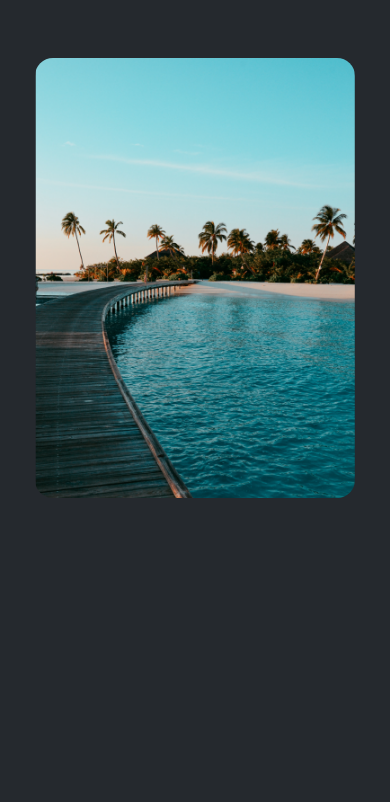
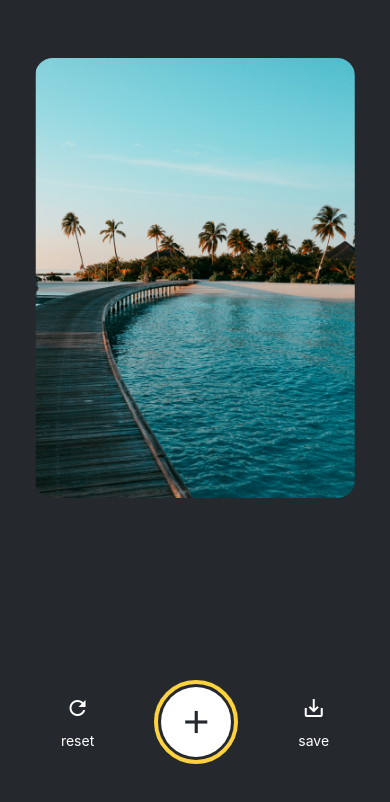
Before and after one commit to bayazidsustami/smash-emoji, a React Native app: screen / in a window 390 px wide. Shown: the top 802 px of the page. Built offline with nearby package versions, Linux system fonts and the light colour scheme.

Commit message:
feat : complete icon buttons

```diff
--- a/App.js
+++ b/App.js
@@ -7,12 +7,25 @@ import Button from './components/Button';
 import { useState } from 'react';
 
 import * as ImagePicker from 'expo-image-picker';
+import IconButton from './components/IconButton';
+import CircleButton from './components/CircleButton';
 
 const PlaceholderImage = require('./assets/images/background-image.png');
 
 export default function App() {
   const [selectedImage, setSelectedImage] = useState(null)
   const [showAppOptions, setShowAppOptions] = useState(false)
+  const onReset = () => {
+    setShowAppOptions(false)
+  }
+
+  const onAddSticker = () => {
+
+  }
+
+  const onSaveImageAsync = () => {
+
+  }
 
   const imagePickerAsync = async () => {
     let result = await ImagePicker.launchImageLibraryAsync({
@@ -36,7 +49,15 @@ export default function App() {
           selectedImage={selectedImage}
         />
       </View>
-      {showAppOptions ? (<View/>) : (
+      {showAppOptions ? (
+        <View style={styles.optionsContainer}>
+          <View style={styles.optionsRow}>
+            <IconButton icon="refresh" label="reset" onPress={onReset}/>
+            <CircleButton onPress={onAddSticker}/>
+            <IconButton icon="save-alt" label="save" onPress={onSaveImageAsync}/>
+          </View>
+        </View>
+      ) : (
         <View style={styles.footerContiner}>
           <Button theme="primary" label={"Choose a photo"} onPress={imagePickerAsync}/>
           <Button label={"Use this photo"} onPress={setShowAppOptions(true)}/>
@@ -60,5 +81,13 @@ const styles = StyleSheet.create({
   footerContiner: {
     flex: 1/3,
     alignItems: 'center',
-  }
+  },
+  optionsContainer: {
+    position: 'absolute',
+    bottom: 80,
+  },
+  optionsRow: {
+    alignItems: 'center',
+    flexDirection: 'row',
+  },
 });
--- /dev/null
+++ b/components/IconButton.js
@@ -0,0 +1,22 @@
+import { Pressable, StyleSheet, Text } from "react-native";
+import { MaterialIcons } from "@expo/vector-icons";
+
+export default function IconButton({icon, label, onPress}){
+    return(
+        <Pressable style={styles.iconButton} onPress={onPress}>
+            <MaterialIcons name={icon} size={24} color="#fff"/>
+            <Text style={styles.iconButtonLabel}>{label}</Text>
+        </Pressable>
+    )
+}
+
+const styles = StyleSheet.create({
+    iconButton: {
+        justifyContent: 'center',
+        alignItems: 'center',
+    },
+    iconButtonLabel: {
+        color: '#fff',
+        marginTop: 12,
+    }
+})
```
